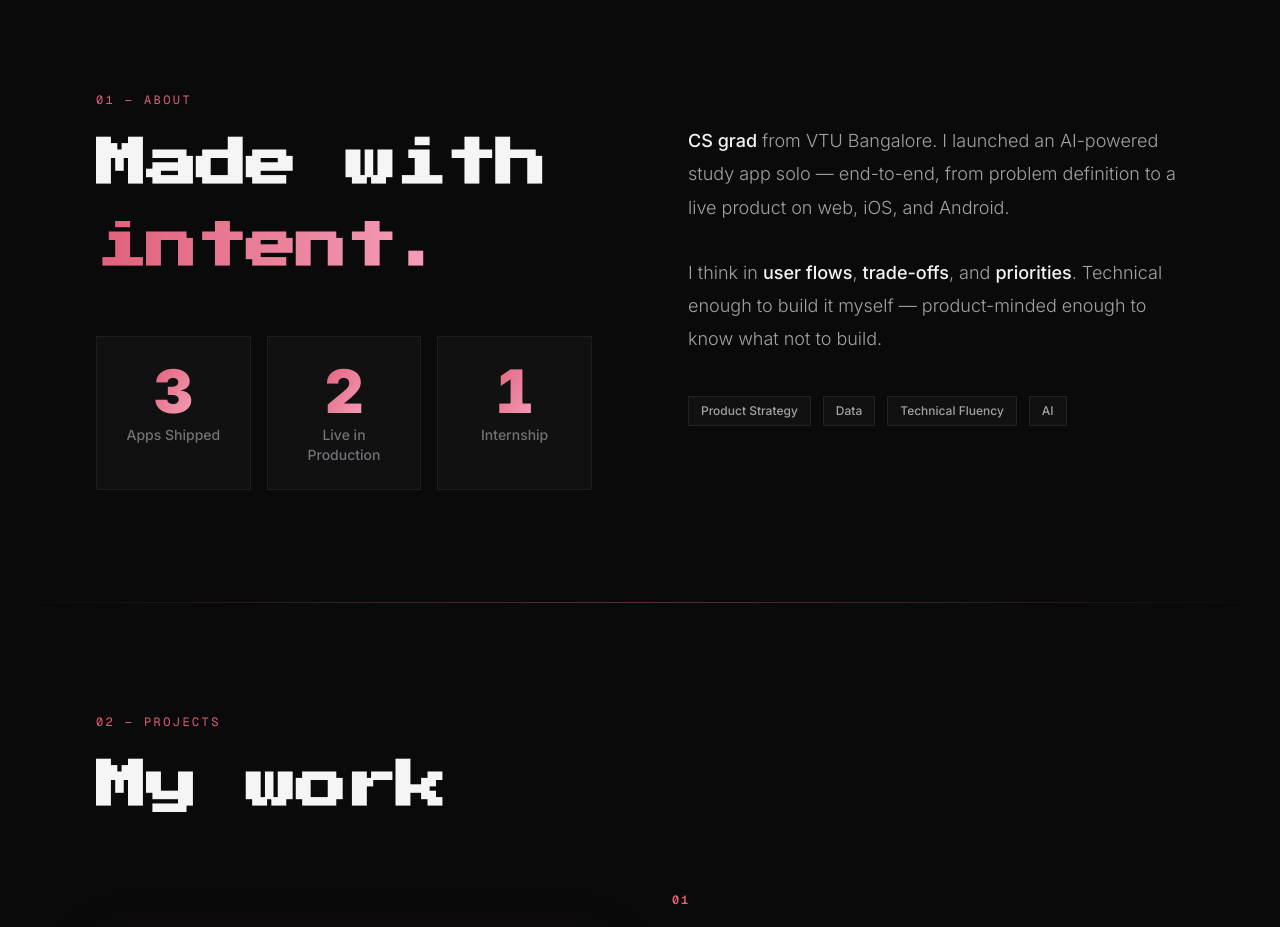
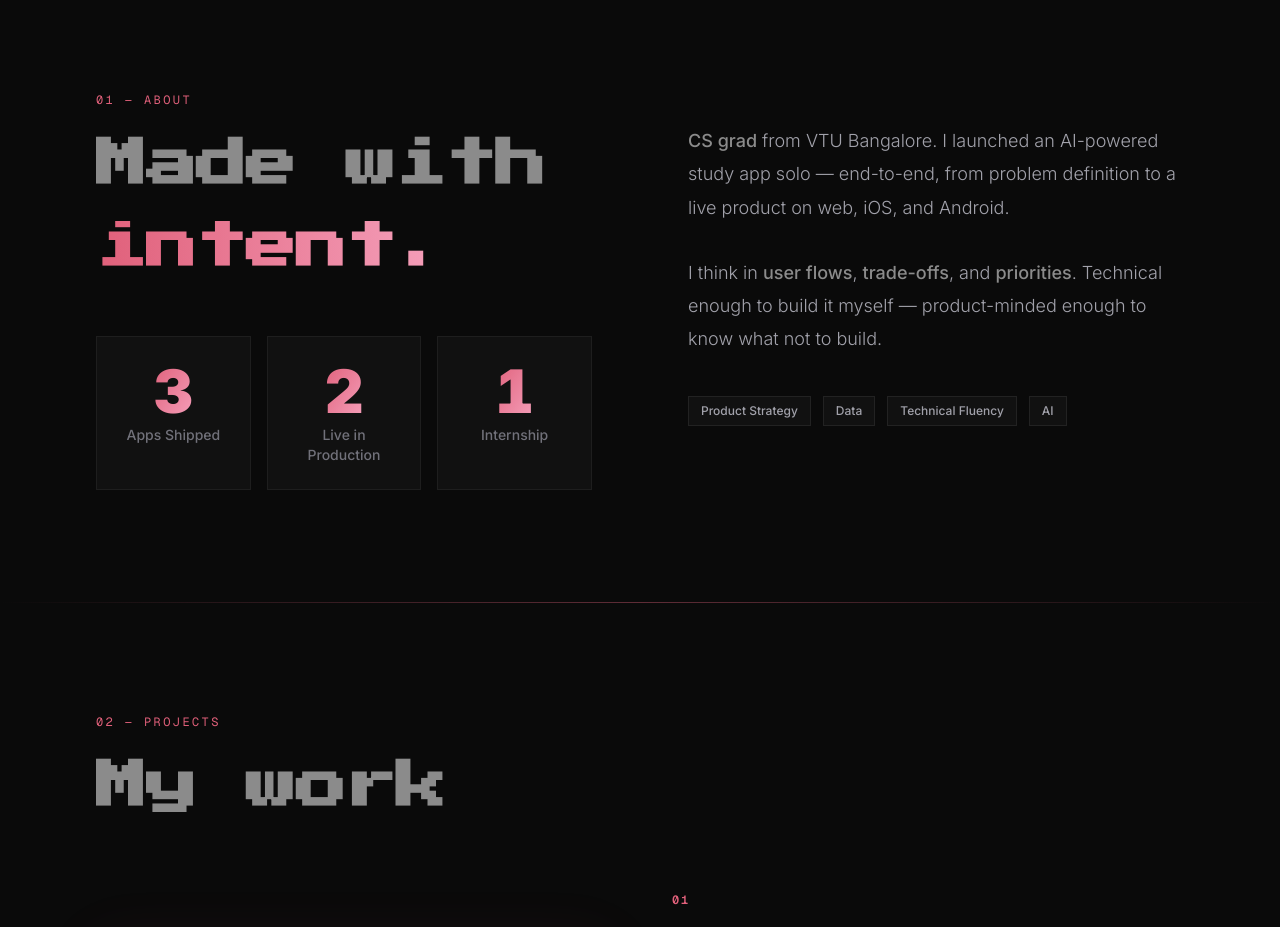
Before and after one commit to kikicodex/portfolio, a Next.js app: page / in a window 1280 px wide. Shown: the part 820-1747 px from the top of the page. Built offline with nearby package versions, Linux system fonts and the light colour scheme.

Commit message:
style: mute all white text to 55% opacity for vintage vibe

```diff
--- a/app/globals.css
+++ b/app/globals.css
@@ -4,7 +4,7 @@
 
 :root {
   --background: #0a0a0a;
-  --foreground: #f5f5f5;
+  --foreground: rgba(245, 245, 245, 0.55);
 }
 
 * {
@@ -21,7 +21,7 @@ html {
 
 body {
   background-color: #0a0a0a;
-  color: #f5f5f5;
+  color: rgba(245, 245, 245, 0.55);
   font-family: var(--font-inter), system-ui, sans-serif;
   overflow-x: hidden;
   -webkit-font-smoothing: none;
--- a/components/About.tsx
+++ b/components/About.tsx
@@ -80,7 +80,7 @@ export default function About() {
           {/* Left: Bold statement */}
           <div>
             <Reveal>
-              <h2 className="font-black text-[clamp(2rem,4vw,3.5rem)] leading-[1.1] tracking-tight text-[#f5f5f5]">
+              <h2 className="font-black text-[clamp(2rem,4vw,3.5rem)] leading-[1.1] tracking-tight text-[#f5f5f5]/55">
                 Made with{" "}
                 <span className="bg-gradient-to-r from-[#E0607A] to-[#F5A0BB] bg-clip-text text-transparent">
                   intent.
@@ -104,15 +104,15 @@ export default function About() {
             className="flex flex-col gap-8"
           >
             <p className="text-[#a1a1aa] text-lg leading-[1.85] font-light">
-              <span className="text-[#f5f5f5] font-medium">CS grad</span>{" "}
+              <span className="text-[#f5f5f5]/55 font-medium">CS grad</span>{" "}
               from VTU Bangalore. I launched an AI-powered study app solo — end-to-end, from problem
               definition to a live product on web, iOS, and Android.
             </p>
             <p className="text-[#a1a1aa] text-lg leading-[1.85] font-light">
               I think in{" "}
-              <span className="text-[#f5f5f5] font-medium">user flows</span>,{" "}
-              <span className="text-[#f5f5f5] font-medium">trade-offs</span>, and{" "}
-              <span className="text-[#f5f5f5] font-medium">priorities</span>. Technical enough to
+              <span className="text-[#f5f5f5]/55 font-medium">user flows</span>,{" "}
+              <span className="text-[#f5f5f5]/55 font-medium">trade-offs</span>, and{" "}
+              <span className="text-[#f5f5f5]/55 font-medium">priorities</span>. Technical enough to
               build it myself — product-minded enough to know what not to build.
             </p>
 
--- a/components/Contact.tsx
+++ b/components/Contact.tsx
@@ -71,7 +71,7 @@ export default function Contact() {
         </Reveal>
 
         <Reveal delay={0.1} className="mb-6">
-          <h2 className="font-black text-[clamp(2rem,8vw,6rem)] leading-[1.05] tracking-tight text-[#f5f5f5]">
+          <h2 className="font-black text-[clamp(2rem,8vw,6rem)] leading-[1.05] tracking-tight text-[#f5f5f5]/55">
             Get in{" "}
             <span className="bg-gradient-to-r from-[#E0607A] to-[#F5A0BB] bg-clip-text text-transparent">
               touch.
@@ -121,7 +121,7 @@ export default function Contact() {
             href="https://github.com/kikicodex"
             target="_blank"
             rel="noopener noreferrer"
-            className="flex items-center gap-2 px-5 py-3 rounded-none border border-[#222] bg-[#111] text-[#71717a] hover:text-[#f5f5f5] hover:border-[#E0607A]/50 hover:shadow-[0_0_17px_rgba(224,96,122,0.17)] transition-all duration-200 text-sm font-medium"
+            className="flex items-center gap-2 px-5 py-3 rounded-none border border-[#222] bg-[#111] text-[#71717a] hover:text-[#f5f5f5]/55 hover:border-[#E0607A]/50 hover:shadow-[0_0_17px_rgba(224,96,122,0.17)] transition-all duration-200 text-sm font-medium"
           >
             <GitHubIcon />
             GitHub
@@ -130,7 +130,7 @@ export default function Contact() {
             href="https://www.linkedin.com/in/keerthana-krr"
             target="_blank"
             rel="noopener noreferrer"
-            className="flex items-center gap-2 px-5 py-3 rounded-none border border-[#222] bg-[#111] text-[#71717a] hover:text-[#f5f5f5] hover:border-[#F5A0BB]/50 hover:shadow-[0_0_17px_rgba(245,160,187,0.17)] transition-all duration-200 text-sm font-medium"
+            className="flex items-center gap-2 px-5 py-3 rounded-none border border-[#222] bg-[#111] text-[#71717a] hover:text-[#f5f5f5]/55 hover:border-[#F5A0BB]/50 hover:shadow-[0_0_17px_rgba(245,160,187,0.17)] transition-all duration-200 text-sm font-medium"
           >
             <LinkedInIcon />
             LinkedIn
--- a/components/Experience.tsx
+++ b/components/Experience.tsx
@@ -77,7 +77,7 @@ function TimelineCard({ item, index }: { item: TimelineItem; index: number }) {
       <div className="group p-5 rounded-none border border-[#1a1a1a] bg-[#0f0f0f] hover:border-[#E0607A]/30 transition-all duration-300">
         <div className="flex items-start justify-between gap-4 flex-wrap">
           <div>
-            <h3 className="font-bold text-[#f5f5f5] text-base leading-snug">{item.title}</h3>
+            <h3 className="font-bold text-[#f5f5f5]/55 text-base leading-snug">{item.title}</h3>
             <p className="text-[#E0607A] text-sm font-medium mt-0.5">{item.org}</p>
           </div>
           <div className="flex items-center gap-2 flex-shrink-0">
@@ -113,7 +113,7 @@ export default function Experience() {
             </p>
           </Reveal>
           <Reveal delay={0.1}>
-            <h2 className="font-black text-[clamp(2rem,4vw,3.5rem)] leading-[1.1] tracking-tight text-[#f5f5f5]">
+            <h2 className="font-black text-[clamp(2rem,4vw,3.5rem)] leading-[1.1] tracking-tight text-[#f5f5f5]/55">
               The journey so far
             </h2>
           </Reveal>
--- a/components/Hero.tsx
+++ b/components/Hero.tsx
@@ -65,7 +65,7 @@ export default function Hero() {
                 initial={{ y: "105%" }}
                 animate={{ y: "0%" }}
                 transition={{ duration: 1, delay: 0.1, ease }}
-                className="font-black text-[clamp(1rem,6.5vw,2.5rem)] leading-[1.6] tracking-tight text-[#f5f5f5] whitespace-nowrap"
+                className="font-black text-[clamp(1rem,6.5vw,2.5rem)] leading-[1.6] tracking-tight text-[#f5f5f5]/55 whitespace-nowrap"
               >
                 Keerthana K R
               </motion.h1>
--- a/components/Projects.tsx
+++ b/components/Projects.tsx
@@ -161,7 +161,7 @@ function ProjectTiltCard({
           )}
         </div>
 
-        <h3 className="font-black text-3xl md:text-4xl tracking-tight text-[#f5f5f5]">
+        <h3 className="font-black text-3xl md:text-4xl tracking-tight text-[#f5f5f5]/55">
           {project.title}
         </h3>
 
@@ -174,7 +174,7 @@ function ProjectTiltCard({
           {project.tags.map((tag) => (
             <span
               key={tag}
-              className="px-2.5 py-1 rounded-none text-xs font-mono border border-[#222] bg-[#111] text-[#71717a] hover:text-[#f5f5f5] hover:border-[#E0607A]/50 transition-all duration-200"
+              className="px-2.5 py-1 rounded-none text-xs font-mono border border-[#222] bg-[#111] text-[#71717a] hover:text-[#f5f5f5]/55 hover:border-[#E0607A]/50 transition-all duration-200"
             >
               {tag}
             </span>
@@ -219,7 +219,7 @@ export default function Projects() {
             </p>
           </Reveal>
           <Reveal delay={0.1}>
-            <h2 className="font-black text-[clamp(2rem,4vw,3.5rem)] leading-[1.1] tracking-tight text-[#f5f5f5]">
+            <h2 className="font-black text-[clamp(2rem,4vw,3.5rem)] leading-[1.1] tracking-tight text-[#f5f5f5]/55">
               My work
             </h2>
           </Reveal>
--- a/components/Skills.tsx
+++ b/components/Skills.tsx
@@ -86,7 +86,7 @@ function CategoryBlock({ cat, index }: { cat: SkillCategory; index: number }) {
         >
           {cat.icon}
         </span>
-        <h3 className="font-semibold text-sm text-[#f5f5f5] tracking-wide">{cat.name}</h3>
+        <h3 className="font-semibold text-sm text-[#f5f5f5]/55 tracking-wide">{cat.name}</h3>
       </div>
       <div className="flex flex-wrap gap-2">
         {cat.skills.map((skill, si) =>
@@ -118,7 +118,7 @@ export default function Skills() {
             </p>
           </Reveal>
           <Reveal delay={0.1}>
-            <h2 className="font-black text-[clamp(2rem,4vw,3.5rem)] leading-[1.1] tracking-tight text-[#f5f5f5]">
+            <h2 className="font-black text-[clamp(2rem,4vw,3.5rem)] leading-[1.1] tracking-tight text-[#f5f5f5]/55">
               What I work with
             </h2>
           </Reveal>
```
